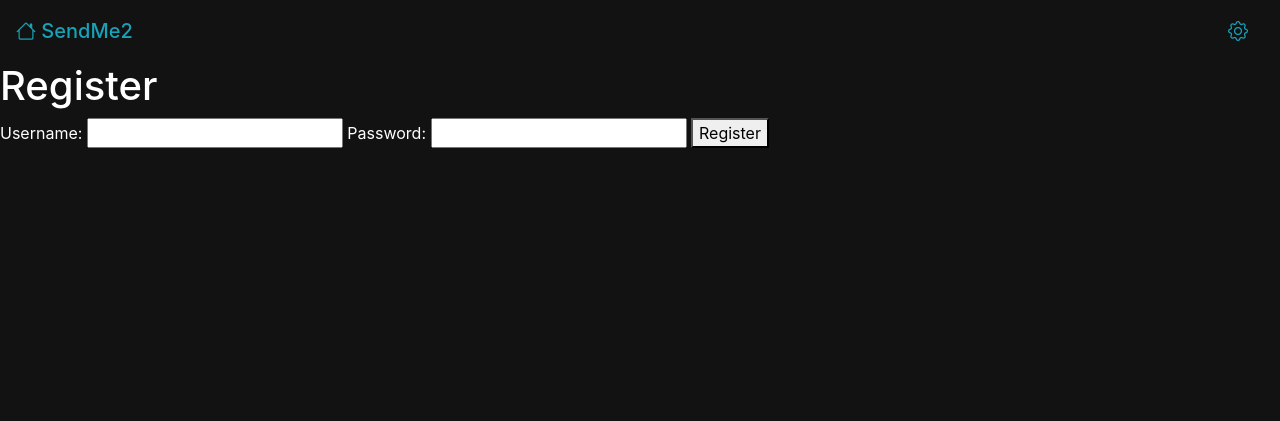
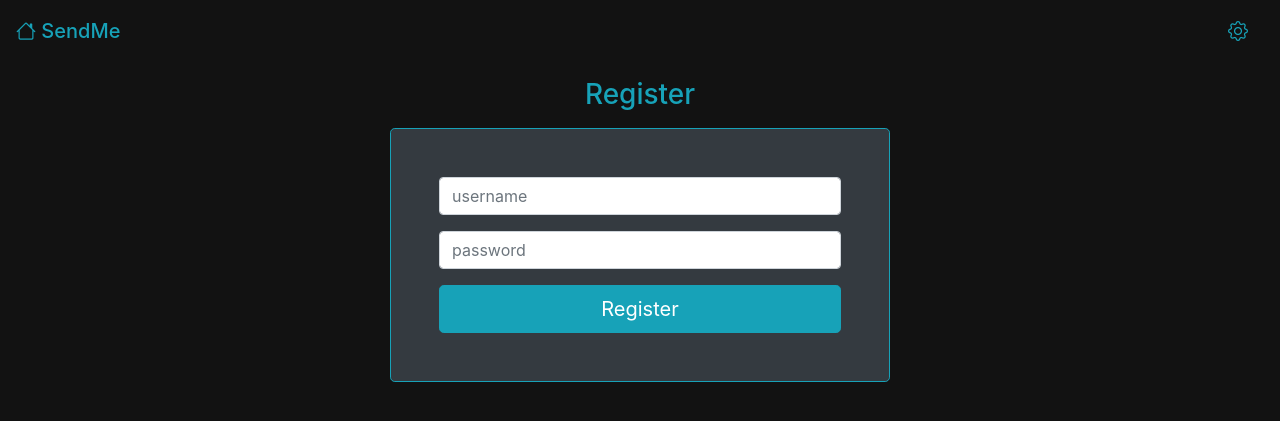
Before and after one commit to whsiaor/SendMe, a Flask app: page /register in a window 1280 px wide. Shown: the top 421 px of the page. Run offline with Flask 3, Linux system fonts and the light colour scheme.

Commit message:
update login/register pages

```diff
--- a/app.py
+++ b/app.py
@@ -1,4 +1,5 @@
 import os
+import re
 from uuid import uuid4
 from flask import Flask, flash, redirect, render_template, request, url_for, send_file
 from flask_login import LoginManager, UserMixin, login_user, login_required, logout_user, current_user
@@ -78,6 +79,15 @@ def verify_user(username, password):
     conn.close()
     if user and check_password_hash(user[1], password):
         return User(id=user[0], username=username)
+
+
+def username_exists(username):
+    conn = sqlite3.connect('users.db')
+    cursor = conn.cursor()
+    cursor.execute('SELECT * FROM users WHERE username = ?', (username,))
+    user = cursor.fetchone()
+    conn.close()
+    return user is not None
 
 
 @app.route('/')
@@ -221,6 +231,28 @@ def register():
     if request.method == 'POST':
         username = request.form.get('username')
         password = request.form.get('password')
+
+        if not username or not password:
+            flash('Username and password are required.')
+            return redirect(url_for('register'))
+
+        if len(username) < 3 or len(username) > 20:
+            flash('Username must be between 3 and 20 characters.')
+            return redirect(url_for('register'))
+        if len(password) < 6:
+            flash('Password must be at least 6 characters.')
+            return redirect(url_for('register'))
+
+        # 檢查用戶名格式
+        if not re.match("^[a-zA-Z0-9_]+$", username):
+            flash('Username can only contain letters, numbers, and underscores.')
+            return redirect(url_for('register'))
+
+        # 檢查用戶名是否已存在
+        if username_exists(username):
+            flash('Username already exists.')
+            return redirect(url_for('register'))
+
         create_user(username, password)
         flash('Registered!')
         return redirect(url_for('login'))
--- a/templates/layout.html
+++ b/templates/layout.html
@@ -19,7 +19,7 @@
 
     <body>
         <nav class="navbar navbar-dark bg-black">
-            <a class="navbar-brand text-info mb-0 h1 " href="/"><i class="bi bi-house"></i><span> SendMe2</span></a>
+            <a class="navbar-brand text-info mb-0 h1 " href="/"><i class="bi bi-house"></i><span> SendMe</span></a>
             <div class="dropdown">
                 <button class="btn btn-outline-info btn-lg border-0 me-2 dropdown" type="button"
                     data-toggle="dropdown" aria-expanded="false">
--- a/templates/register.html
+++ b/templates/register.html
@@ -3,21 +3,27 @@
 {% block head %}register{% endblock %}
 
 {% block body %}
-<h1>Register</h1>
+<div class="container">
+    <h3 class="text-center text-info my-3">Register</h3>
+    <div class="container bg-dark border border-info rounded-lg px-5 py-5" style="max-width: 500px;">
+
         <form method="POST" action="{{ url_for('register') }}">
-    <label for="username">Username:</label>
-    <input type="text" id="username" name="username">
-    <label for="password">Password:</label>
-    <input type="password" id="password" name="password">
-    <button type="submit">Register</button>
+            <input class="form-control mb-3" type="text" id="username" name="username" placeholder="username" required>
+            <input class="form-control mb-3" type="password" id="password" name="password" placeholder="password" required>
+            <div class="d-flex bd-highlight mt-3">
+                <button type="submit" class="btn btn-info btn-lg btn-block">Register</button>
+            </div>
+
         </form>
+    </div>
     {% with messages = get_flashed_messages() %}
     {% if messages %}
-<ul>
+
         {% for message in messages %}
-    <li>{{ message }}</li>
+        <li class="text-center text-danger">{{ message }}</li>
         {% endfor %}
-</ul>
+
     {% endif %}
     {% endwith %}
+</div>
 {% endblock %}
```
Also changed, not shown: templates/login.html (+17 -9 lines), users.db. Lines whose indentation alone changed are shown as unchanged.
